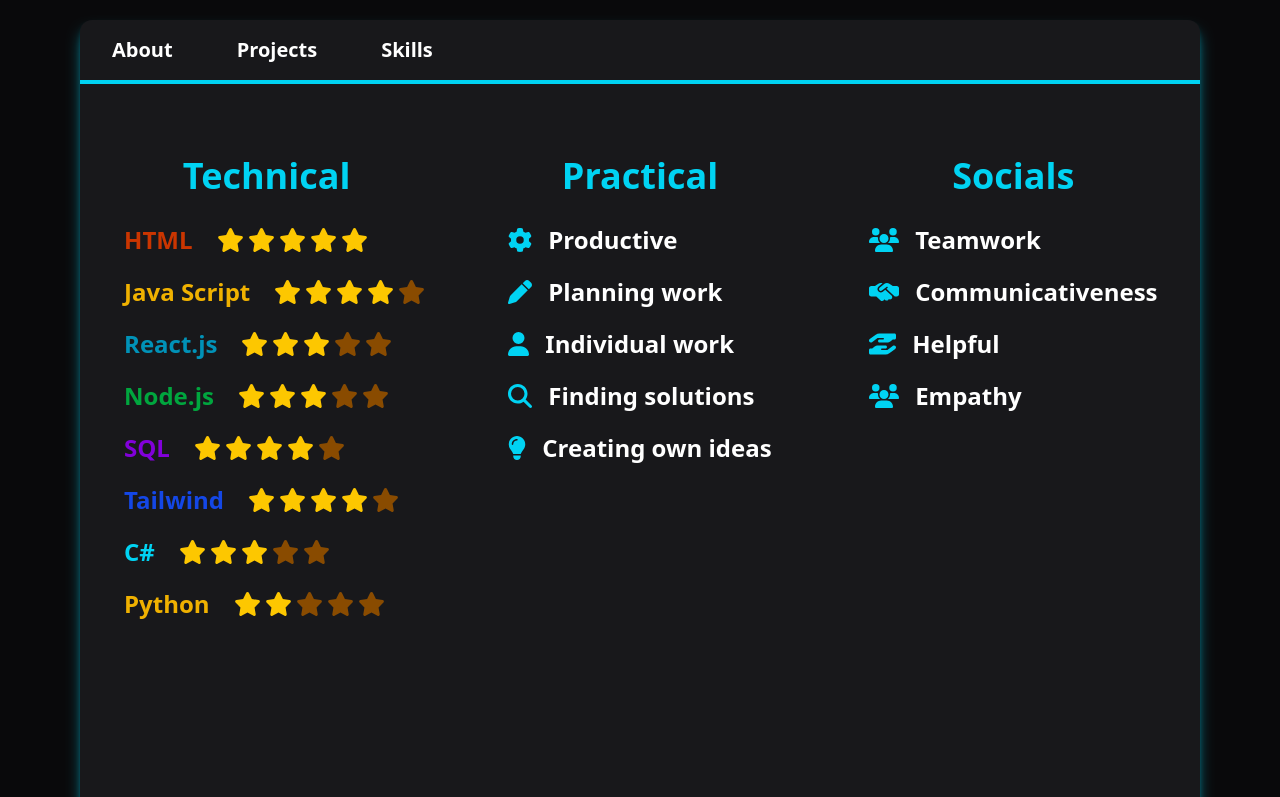
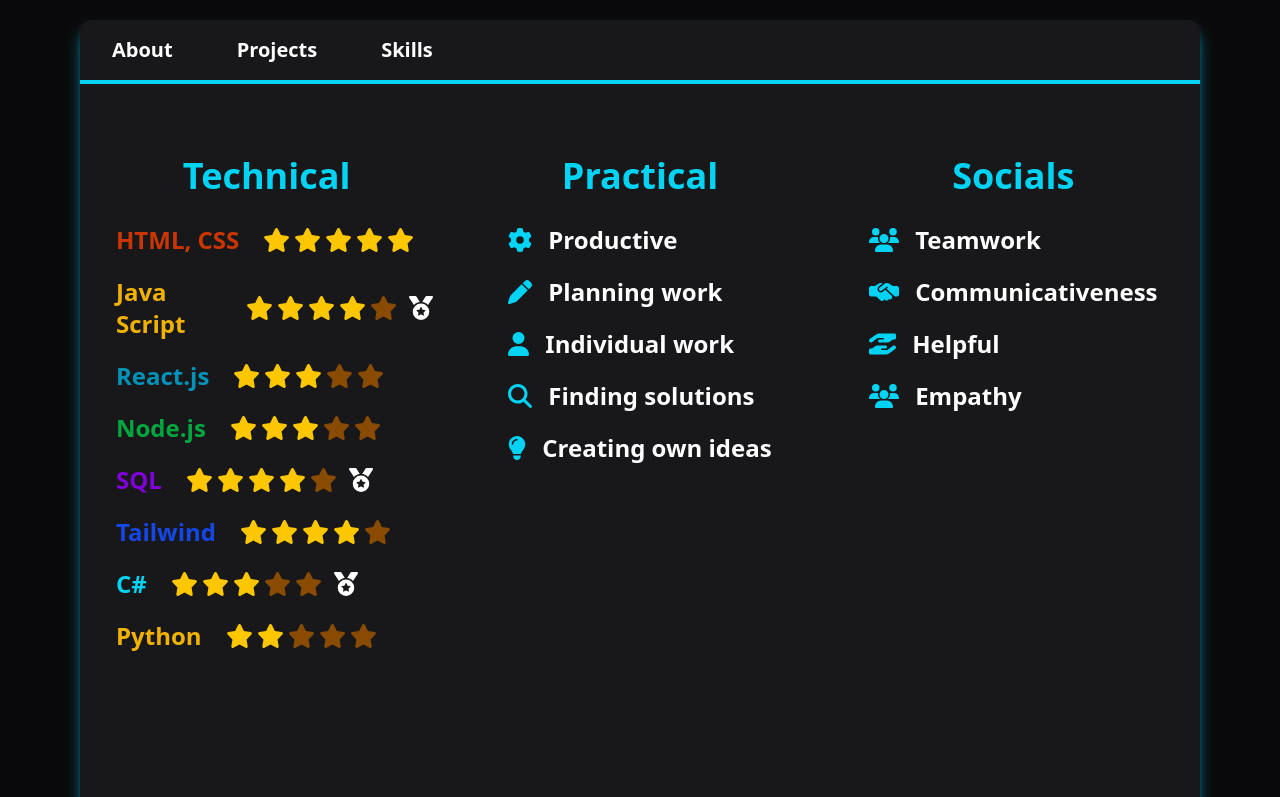
Before and after one commit to Kamil-Kijak/about-card, a React (Vite) app: page /skills in a window 1280 px wide. Shown: the part 472-1269 px from the top of the page. Built offline with nearby package versions, Linux system fonts and the light colour scheme.

Commit message:
rebuild RatingItem to add certificate link

```diff
--- a/src/components/listItems/RatingItem.jsx
+++ b/src/components/listItems/RatingItem.jsx
@@ -1,8 +1,8 @@
-import { faStar } from "@fortawesome/free-solid-svg-icons";
+import { faMedal, faStar } from "@fortawesome/free-solid-svg-icons";
 import { FontAwesomeIcon } from "@fortawesome/react-fontawesome";
 
 
-export default function RatingItem({title, starsCount = 1}) {
+export default function RatingItem({title, starsCount = 1, certificateLink}) {
 
     const stars = new Array(5).fill(null);
     return (
@@ -24,6 +24,12 @@
                     )
                 }
             </span>
+            {
+                certificateLink &&
+                <span className="ml-3">
+                    <a href={certificateLink} target="_blank"><FontAwesomeIcon icon={faMedal} className="cursor-pointer hover:text-yellow-400 transition-colors duration-150 ease-in-out"/></a>
+                </span>
+            }
         </section>
     )
 }
--- a/src/components/pages/Skills.jsx
+++ b/src/components/pages/Skills.jsx
@@ -15,13 +15,13 @@
                 <section className="flex-1/3 flex flex-col items-center">
                     <h1 className="text-4xl font-bold text-cyan-400">{getTextByKey("technical")}</h1>
                     <section className="flex flex-col items-start text-white font-bold mt-7 text-2xl gap-y-5 ml-4 px-5 overflow-auto scrollbar h-full md:h-[500px]">
-                        <RatingItem title={<p className="text-orange-700">HTML</p>} starsCount={5}/>
-                        <RatingItem title={<p className="text-yellow-500">Java Script</p>} starsCount={4}/>
+                        <RatingItem title={<p className="text-orange-700">HTML, CSS</p>} starsCount={5}/>
+                        <RatingItem title={<p className="text-yellow-500">Java Script</p>} starsCount={4} certificateLink="https://www.hackerrank.com/certificates/iframe/e99430532e02"/>
                         <RatingItem title={<p className="text-cyan-600">React.js</p>} starsCount={3}/>
                         <RatingItem title={<p className="text-green-600">Node.js</p>} starsCount={3}/>
-                        <RatingItem title={<p className="text-purple-700">SQL</p>} starsCount={4}/>
+                        <RatingItem title={<p className="text-purple-700">SQL</p>} starsCount={4} certificateLink="https://www.hackerrank.com/certificates/iframe/830273fd52ca"/>
                         <RatingItem title={<p className="text-blue-700">Tailwind</p>} starsCount={4}/>
-                        <RatingItem title={<p className="text-cyan-400">C#</p>} starsCount={3}/>
+                        <RatingItem title={<p className="text-cyan-400">C#</p>} starsCount={3} certificateLink="https://www.hackerrank.com/certificates/iframe/c5c7bd9be617"/>
                         <RatingItem title={<p className="text-yellow-500">Python</p>} starsCount={2}/>
 
                     </section>
```
